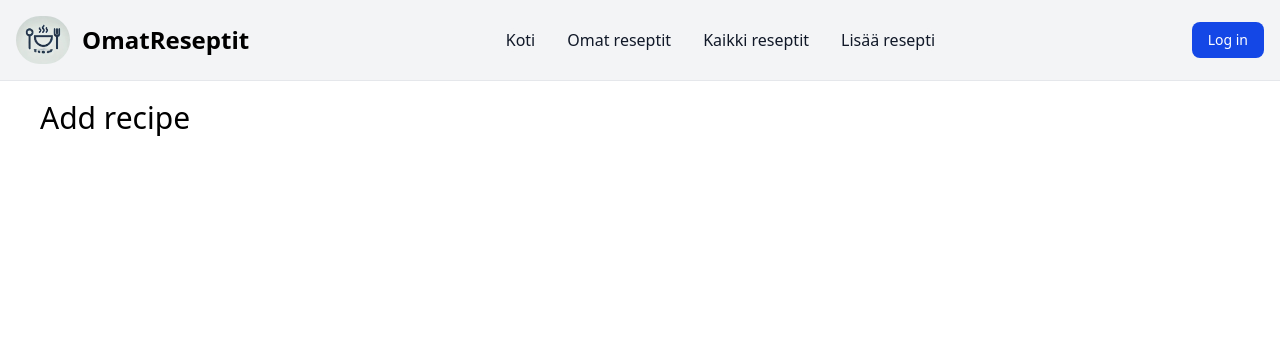
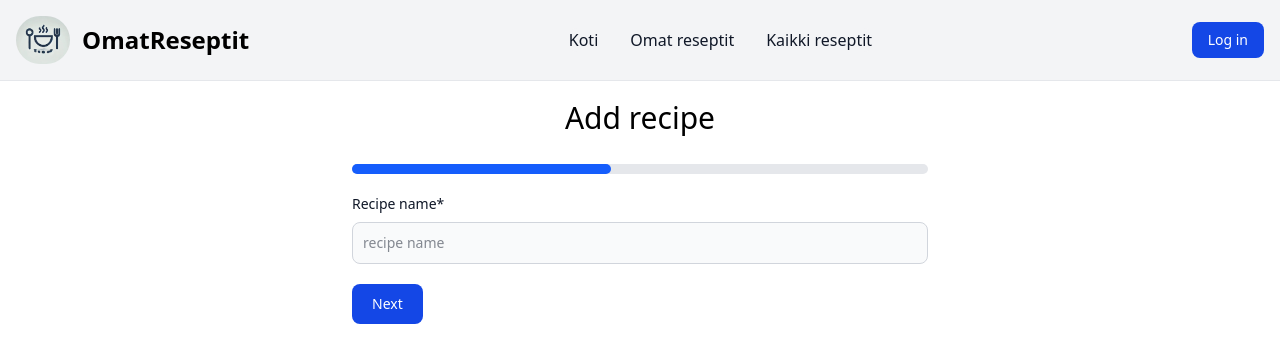
Before and after one commit to henrireu/reseptit_harjoitustyo, a React (Vite) app in the folder frontend/: page /add-recipe in a window 1280 px wide. Shown: the top 362 px of the page. Built offline with nearby package versions, Linux system fonts and the light colour scheme.

Commit message:
lisää resepti formin tekoa

```diff
--- a/frontend/src/components/navbar.jsx
+++ b/frontend/src/components/navbar.jsx
@@ -74,8 +74,7 @@ const Navbar = () => {
             {[
               { name: "Koti", link: "/" },
               { name: "Omat reseptit", link: "#" },
-              { name: "Kaikki reseptit", link: "/all-recipes" },
-              { name: "Lisää resepti", link: "/add-recipe"}
+              { name: "Kaikki reseptit", link: "/all-recipes" }
             ].map((item) => (
               <li key={item.name}>
                 <Link to={item.link}>
@@ -88,6 +87,17 @@ const Navbar = () => {
                 </Link>
               </li>
             ))}
+
+            {user !== null && (
+              <li>
+                <Link to="/add-recipe">
+                  <p className="block py-2 px-3 text-gray-900 rounded-sm hover:bg-gray-100 md:hover:bg-transparent md:hover:text-blue-700 md:p-0 md:dark:hover:text-blue-500 dark:text-white dark:hover:bg-gray-700 dark:hover:text-white md:dark:hover:bg-transparent dark:border-gray-700">
+                    Lisää resepti
+                  </p>
+                </Link>
+              </li>
+            )}
+
           </ul>
         </div>
       </div>
--- a/frontend/src/pages/addRecipe.jsx
+++ b/frontend/src/pages/addRecipe.jsx
@@ -1,7 +1,84 @@
+import { useState } from "react"
+
 const AddRecipe = () => {
+  const [step, setStep] = useState(1)
+  const [recipeName, setRecipeName] = useState('')
+
+  const handleSubmit = (event) => {
+    event.preventDefault()
+    console.log('submit')
+  }
+
+  const handleNextStep = () => {
+    setStep(step + 1)
+  }
+
+  const handlePrevStep = () => {
+    setStep(step - 1)
+  }
+
   return (
     <div className="mt-[100px] px-10">
-      <h1 className="text-3xl">Add recipe</h1>
+      <h1 className="text-3xl mb-7 text-center">Add recipe</h1>
+
+      <form onSubmit={handleSubmit} className="mx-auto max-w-xl">
+
+        <div className="w-full bg-gray-200 rounded-full h-2.5 dark:bg-gray-700 mb-5">
+          <div className="bg-blue-600 h-2.5 rounded-full" style={{ width: "45%"}}></div>
+        </div>
+
+        {step === 1 && (
+          <>
+            <div className="mb-5">
+              <label htmlFor="recipeName" className="block mb-2 text-sm font-medium text-gray-900 dark:text-white">Recipe name*</label>
+              <input
+                type="text"
+                id="recipeName"
+                className="bg-gray-50 border border-gray-300 text-gray-900 text-sm rounded-lg focus:ring-blue-500 focus:border-blue-500 block w-full p-2.5 dark:bg-gray-700 dark:border-gray-600 dark:placeholder-gray-400 dark:text-white dark:focus:ring-blue-500 dark:focus:border-blue-500"
+                placeholder="recipe name"
+                required
+                value={recipeName}
+                onChange={({ target }) => setRecipeName(target.value)}
+              />
+            </div>
+
+            <button
+              type="button"
+              className="mb-5 text-white bg-blue-700 hover:bg-blue-800 focus:ring-4 focus:outline-none focus:ring-blue-300 font-medium rounded-lg text-sm w-full sm:w-auto px-5 py-2.5 text-center dark:bg-blue-600 dark:hover:bg-blue-700 dark:focus:ring-blue-800 hover:cursor-pointer"
+              onClick={handleNextStep}
+            >Next</button>
+          </>
+        )}
+
+        {step === 2 && (
+          <>
+            <div className="mb-5">
+              <label htmlFor="recipeName" className="block mb-2 text-sm font-medium text-gray-900 dark:text-white">Ingredients*</label>
+              <input
+                type="text"
+                id="recipeName"
+                className="bg-gray-50 border border-gray-300 text-gray-900 text-sm rounded-lg focus:ring-blue-500 focus:border-blue-500 block w-full p-2.5 dark:bg-gray-700 dark:border-gray-600 dark:placeholder-gray-400 dark:text-white dark:focus:ring-blue-500 dark:focus:border-blue-500"
+                placeholder="recipe name"
+                required
+                value={recipeName}
+                onChange={({ target }) => setRecipeName(target.value)}
+              />
+            </div>
+
+            <button
+              type="button"
+              className="mb-5 text-white bg-blue-700 hover:bg-blue-800 focus:ring-4 focus:outline-none focus:ring-blue-300 font-medium rounded-lg text-sm w-full sm:w-auto px-5 py-2.5 text-center dark:bg-blue-600 dark:hover:bg-blue-700 dark:focus:ring-blue-800 hover:cursor-pointer"
+              onClick={handlePrevStep}
+            >Back</button>
+            <button
+              type="button"
+              className="mb-5 text-white bg-blue-700 hover:bg-blue-800 focus:ring-4 focus:outline-none focus:ring-blue-300 font-medium rounded-lg text-sm w-full sm:w-auto px-5 py-2.5 text-center dark:bg-blue-600 dark:hover:bg-blue-700 dark:focus:ring-blue-800 hover:cursor-pointer"
+              onClick={handleNextStep}
+            >Next</button>
+          </>
+        )}
+
+      </form>
     </div>
   )
 }
--- a/frontend/src/pages/signUp.jsx
+++ b/frontend/src/pages/signUp.jsx
@@ -51,7 +51,7 @@ const SignUp = () => {
       console.error(error.message)
 
       if (error.message.includes("expected `username` to be unique")) {
-        toast.error('Username must be unique!')
+        toast.error('Username is already taken')
       } else {
         toast.error(`Error: ${error.message}`)
       }
@@ -104,7 +104,7 @@ const SignUp = () => {
         </div>
 
         <div className="mb-5">
-          <label htmlFor="confirmPassword" className="block mb-2 text-sm font-medium text-gray-900 dark:text-white">Your password*</label>
+          <label htmlFor="confirmPassword" className="block mb-2 text-sm font-medium text-gray-900 dark:text-white">Confirm password*</label>
           <input
             type="password"
             id="confirmPassword"
```
Also changed, not shown: 2 other files (tests, documents, lock files or other folders).
